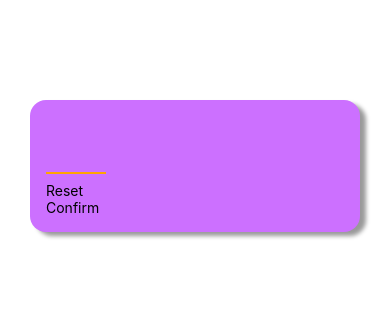
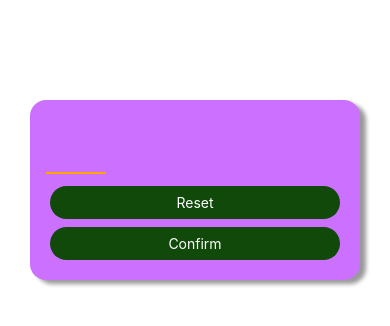
Before and after one commit to spiglebach/react-native, a React Native app in the folder target-app/: screen / in a window 390 px wide. Shown: the top 326 px of the page. Built offline with nearby package versions, Linux system fonts and the light colour scheme.

Commit message:
style custom buttons

```diff
--- a/target-app/components/PrimaryButton.js
+++ b/target-app/components/PrimaryButton.js
@@ -1,13 +1,31 @@
-import { Pressable, Text, View } from "react-native"
+import { Pressable, StyleSheet, Text, View } from "react-native"
 
 function PrimaryButton({children}) {
+    function onPress() {
+        console.log("Pressed!")
+    }
+
     return (
-        <Pressable>
-            <View>
-                <Text>{children}</Text>
+        <Pressable onPress={onPress}>
+            <View style={styles.container}>
+                <Text style={styles.buttonText}>{children}</Text>
             </View>
         </Pressable>
     )
 }
 
 export default PrimaryButton
+
+const styles = StyleSheet.create({
+    container: {
+        backgroundColor: '#104909',
+        borderRadius: 24,
+        paddingVertical: 8,
+        paddingHorizontal: 16,
+        margin: 4
+    },
+    buttonText: {
+        color: 'white',
+        textAlign: 'center'
+    }
+})
--- a/target-app/screens/StartGameScreen.js
+++ b/target-app/screens/StartGameScreen.js
@@ -5,8 +5,10 @@ function StartGameScreen() {
     return (
         <View style={styles.startGameContainer}>
             <TextInput style={styles.numberInput} inputMode='decimal' maxLength={2}/>
-            <PrimaryButton>Reset</PrimaryButton>
-            <PrimaryButton>Confirm</PrimaryButton>
+            <View style={styles.buttonContainer}>
+                <PrimaryButton>Reset</PrimaryButton>
+                <PrimaryButton>Confirm</PrimaryButton>
+            </View>
         </View>
     )
 }
@@ -36,5 +38,8 @@ const styles = StyleSheet.create({
     marginVertical: 8,
     fontWeight: 'bold',
     textAlign: 'center'
+  },
+  buttonContainer: {
+
   }
 })
```
